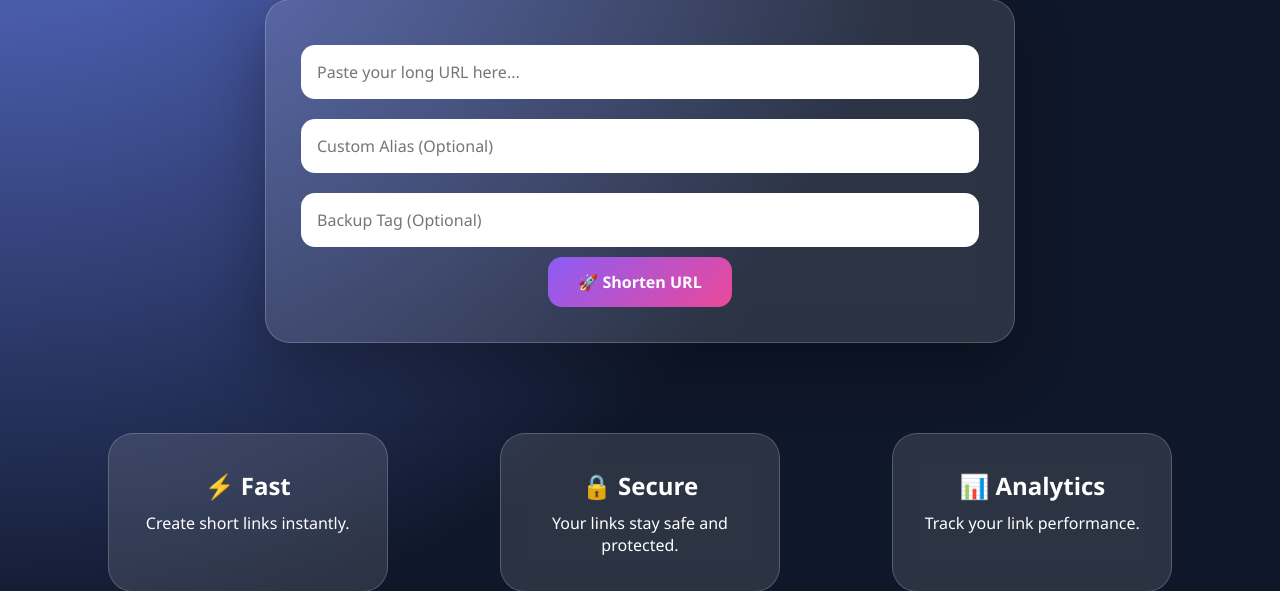
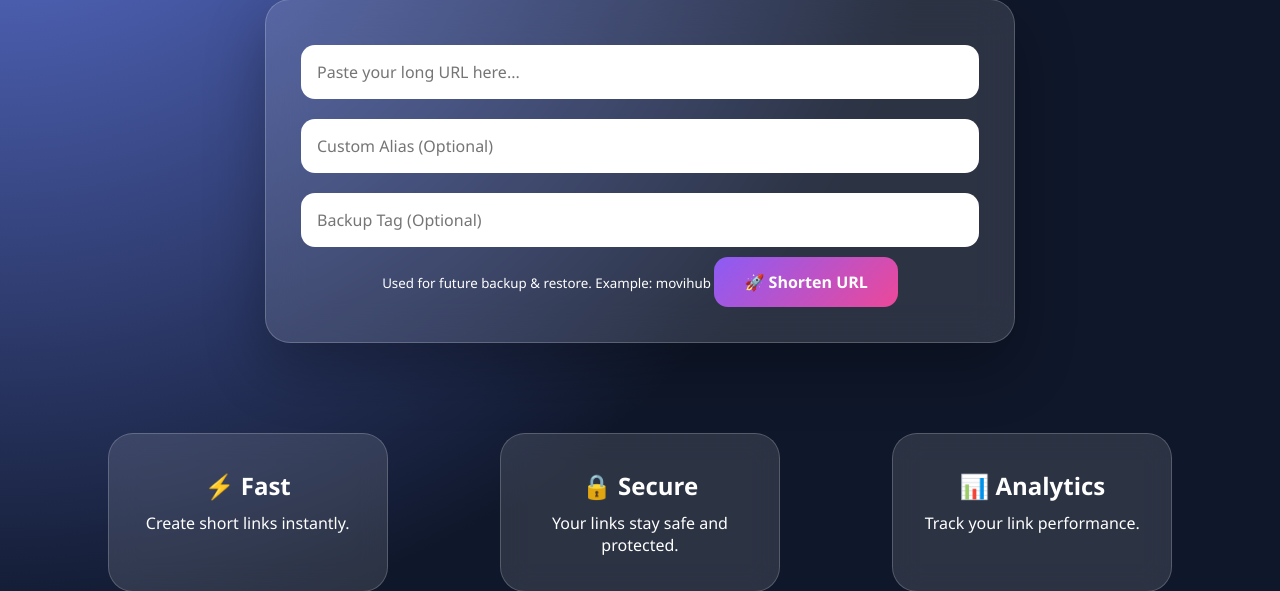
Before and after one commit to Khanarm/Url-shortnar-ashrot, a Flask app: page / in a window 1280 px wide. Shown: the part 308-899 px from the top of the page. Run offline with Flask 3, Linux system fonts and the light colour scheme.

Commit message:
Update index.html

```diff
--- a/templates/index.html
+++ b/templates/index.html
@@ -49,7 +49,13 @@ Home - URL Shortener
             <input
             type="text"
             name="backup_tag"
-            placeholder="Backup Tag (Optional)">
+            placeholder="Backup Tag (Optional)"
+            maxlength="50"
+            autocomplete="off">
+
+            <small class="backup-info">
+    Used for future backup & restore. Example: movihub
+</small>
 
 
 
```
